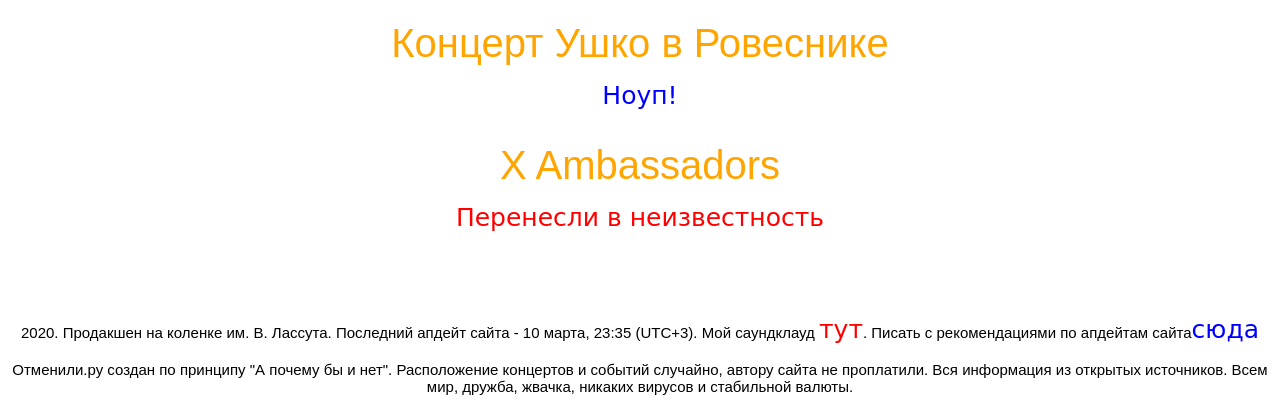
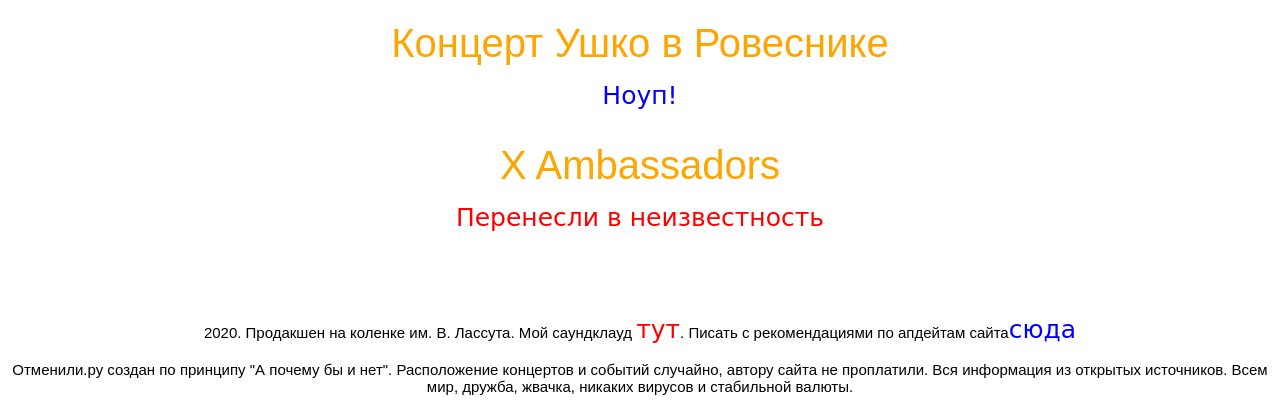
Before and after one commit to thebushofghosts/otmenili, a Flask app: page / in a window 1280 px wide. Shown: the part 2152-2572 px from the top of the page. Run offline with Flask 2, Linux system fonts and the light colour scheme.

Commit message:
change index.html

```diff
--- a/templates/index.html
+++ b/templates/index.html
@@ -126,7 +126,7 @@
 
 
 <footer class="otmenili_feet">
-	2020. Продакшен на коленке им. В. Лассута. Последний апдейт сайта - 10 марта, 23:35 (UTC+3). Мой саундклауд <a class="event_status_yes" target="_blank" rel="noopener noreferrer"  href="https://vk.com/lassut0">тут</a>. Писать с рекомендациями по апдейтам сайта<a target="_blank" rel="noopener noreferrer" class="event_status_no" href="https://www.instagram.com/lassutlassut">сюда</a>
+	2020. Продакшен на коленке им. В. Лассута. Мой саундклауд <a class="event_status_yes" target="_blank" rel="noopener noreferrer"  href="https://vk.com/lassut0">тут</a>. Писать с рекомендациями по апдейтам сайта<a target="_blank" rel="noopener noreferrer" class="event_status_no" href="https://www.instagram.com/lassutlassut">сюда</a>
 	<br>
 	<br>
 	Отменили.ру создан по принципу "А почему бы и нет". Расположение концертов и событий случайно, автору сайта не проплатили. Вся информация из открытых источников. Всем мир, дружба, жвачка, никаких вирусов и стабильной валюты.
```
Also changed, not shown: 1 other file.
